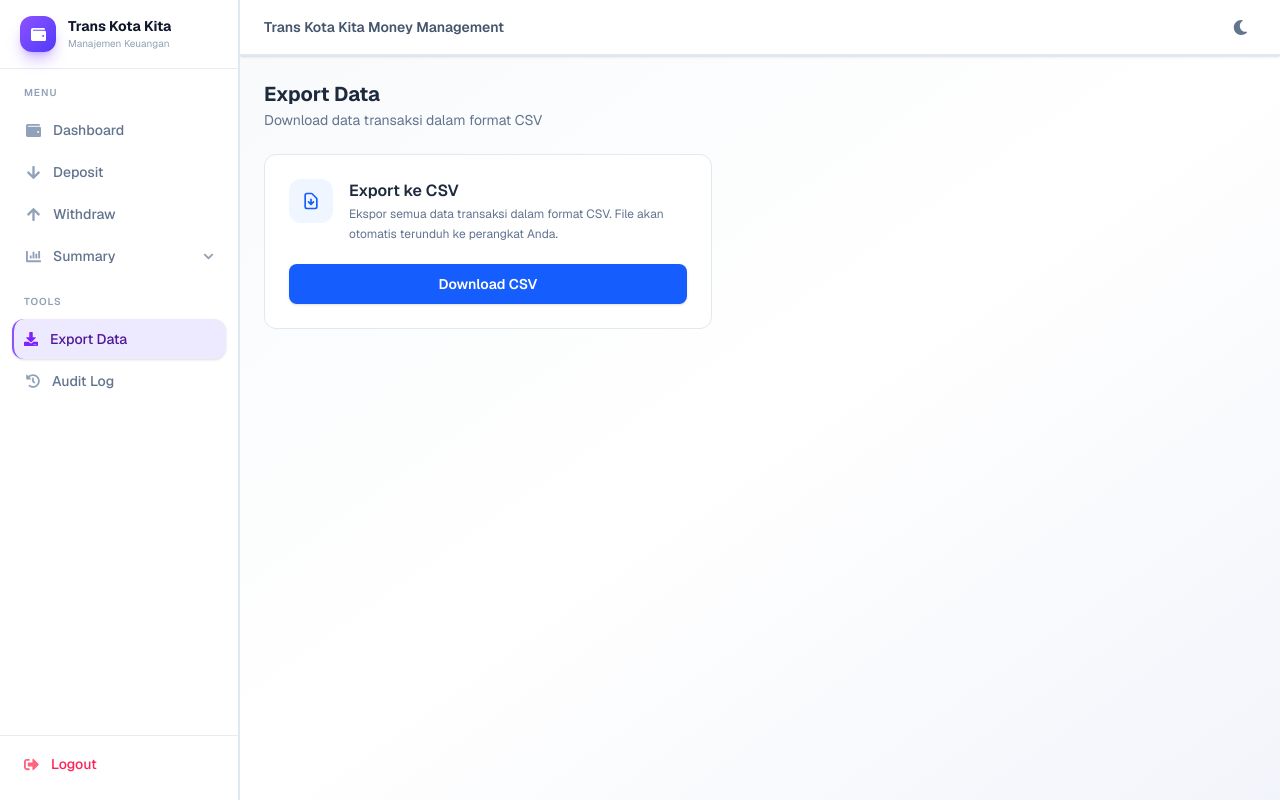
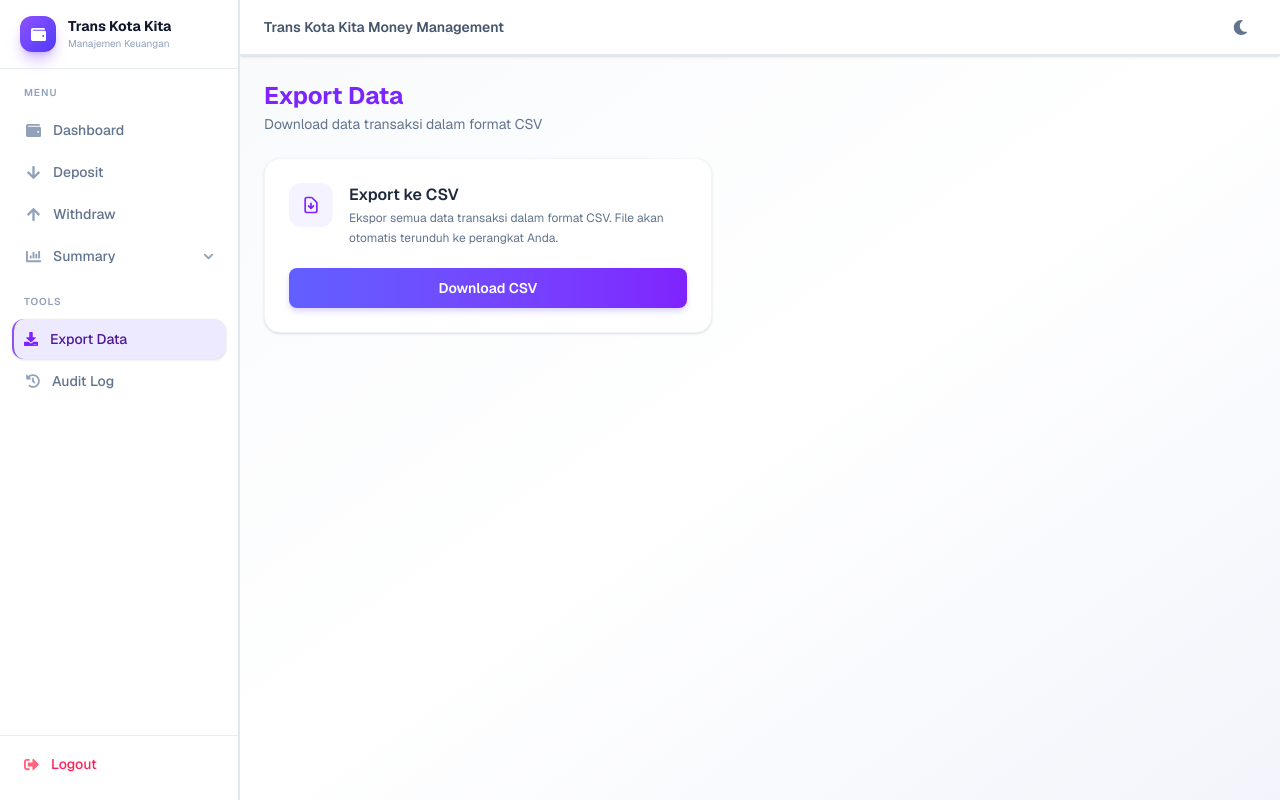
Before and after one commit to nzahrans/trans-money-v2, a Next.js app: page /export in a window 1280 px wide. Built offline with nearby package versions, Linux system fonts and the light colour scheme.

Commit message:
feat: restyle ExportPanel to violet theme

```diff
--- a/src/app/export/ExportPanel.tsx
+++ b/src/app/export/ExportPanel.tsx
@@ -42,14 +42,14 @@ export default function ExportPanel() {
   return (
     <div className="max-w-6xl mx-auto flex flex-col gap-6">
       <div>
-        <h1 className="text-xl font-bold text-slate-800 dark:text-slate-100">Export Data</h1>
+        <h1 className="text-2xl font-bold bg-gradient-to-r from-violet-600 to-indigo-600 bg-clip-text text-transparent">Export Data</h1>
         <p className="text-sm text-slate-500 dark:text-slate-400 mt-0.5">Download data transaksi dalam format CSV</p>
       </div>
       <div className="max-w-md">
-        <div className="bg-white dark:bg-[#161b27] rounded-xl border border-slate-200 dark:border-slate-800 p-6">
+        <div className="bg-white dark:bg-[#1a1635] rounded-2xl border border-slate-100 dark:border-violet-900/30 shadow-sm p-6">
           <div className="flex items-start gap-4 mb-5">
-            <div className="w-11 h-11 rounded-xl bg-blue-50 dark:bg-blue-500/10 flex items-center justify-center flex-shrink-0">
-              <svg className="w-5 h-5 text-blue-600 dark:text-blue-400" fill="none" stroke="currentColor" viewBox="0 0 24 24">
+            <div className="w-11 h-11 rounded-xl bg-violet-50 dark:bg-violet-500/10 flex items-center justify-center flex-shrink-0">
+              <svg className="w-5 h-5 text-violet-600 dark:text-violet-400" fill="none" stroke="currentColor" viewBox="0 0 24 24">
                 <path strokeLinecap="round" strokeLinejoin="round" strokeWidth={2} d="M12 10v6m0 0l-3-3m3 3l3-3m2 8H7a2 2 0 01-2-2V5a2 2 0 012-2h5.586a1 1 0 01.707.293l5.414 5.414a1 1 0 01.293.707V19a2 2 0 01-2 2z" />
               </svg>
             </div>
@@ -68,7 +68,7 @@ export default function ExportPanel() {
           )}
           <button
             onClick={handleExport}
-            className="w-full bg-blue-600 hover:bg-blue-700 active:bg-blue-800 text-white py-2.5 rounded-lg font-semibold text-sm transition-colors disabled:opacity-60 disabled:cursor-not-allowed shadow-sm"
+            className="w-full bg-gradient-to-r from-indigo-500 to-violet-600 hover:from-indigo-600 hover:to-violet-700 text-white py-2.5 rounded-lg font-semibold text-sm transition-all shadow-md shadow-violet-200 dark:shadow-violet-900/20 disabled:opacity-60 disabled:cursor-not-allowed"
             disabled={loading}
           >
             {loading ? (
```
